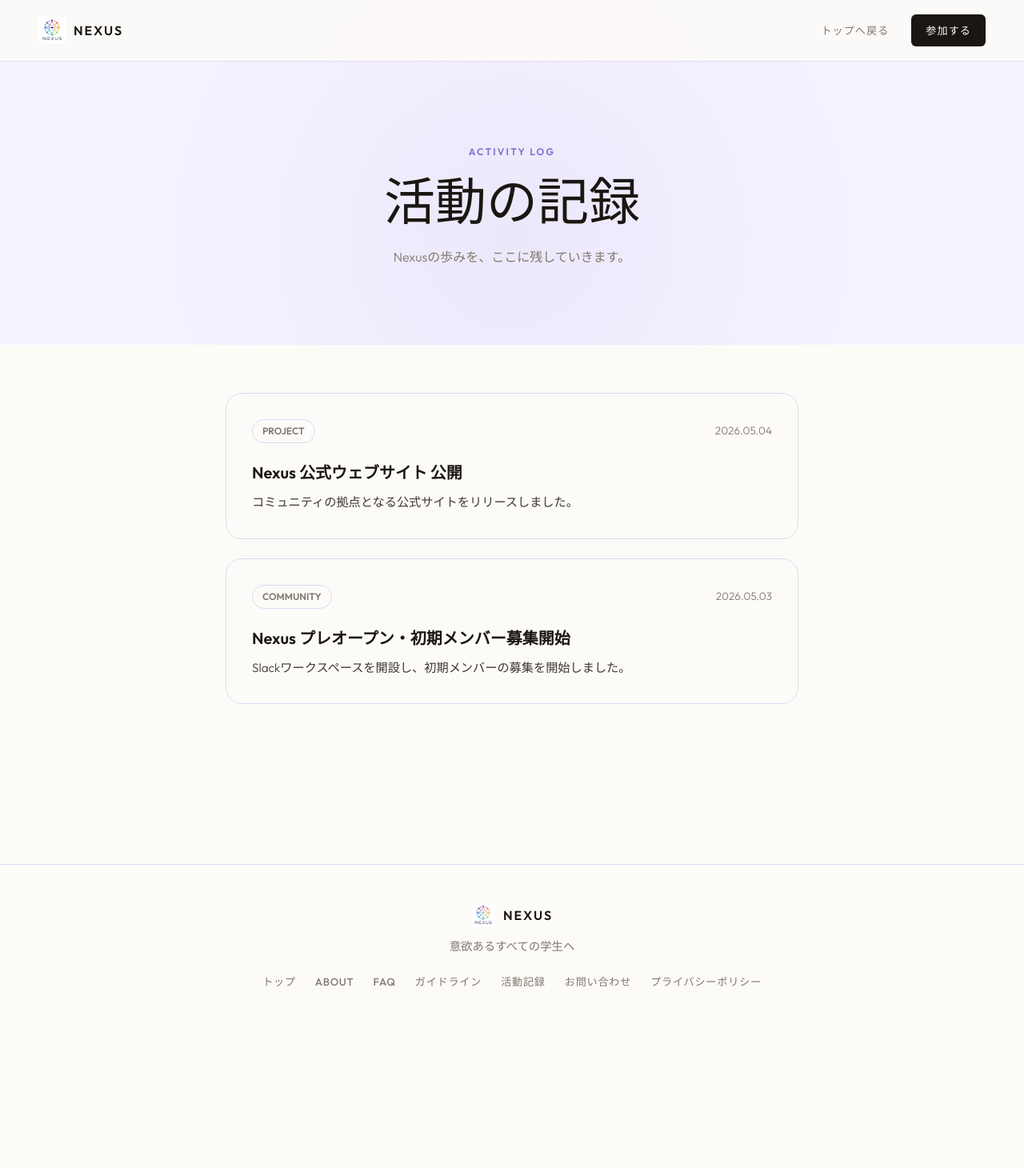
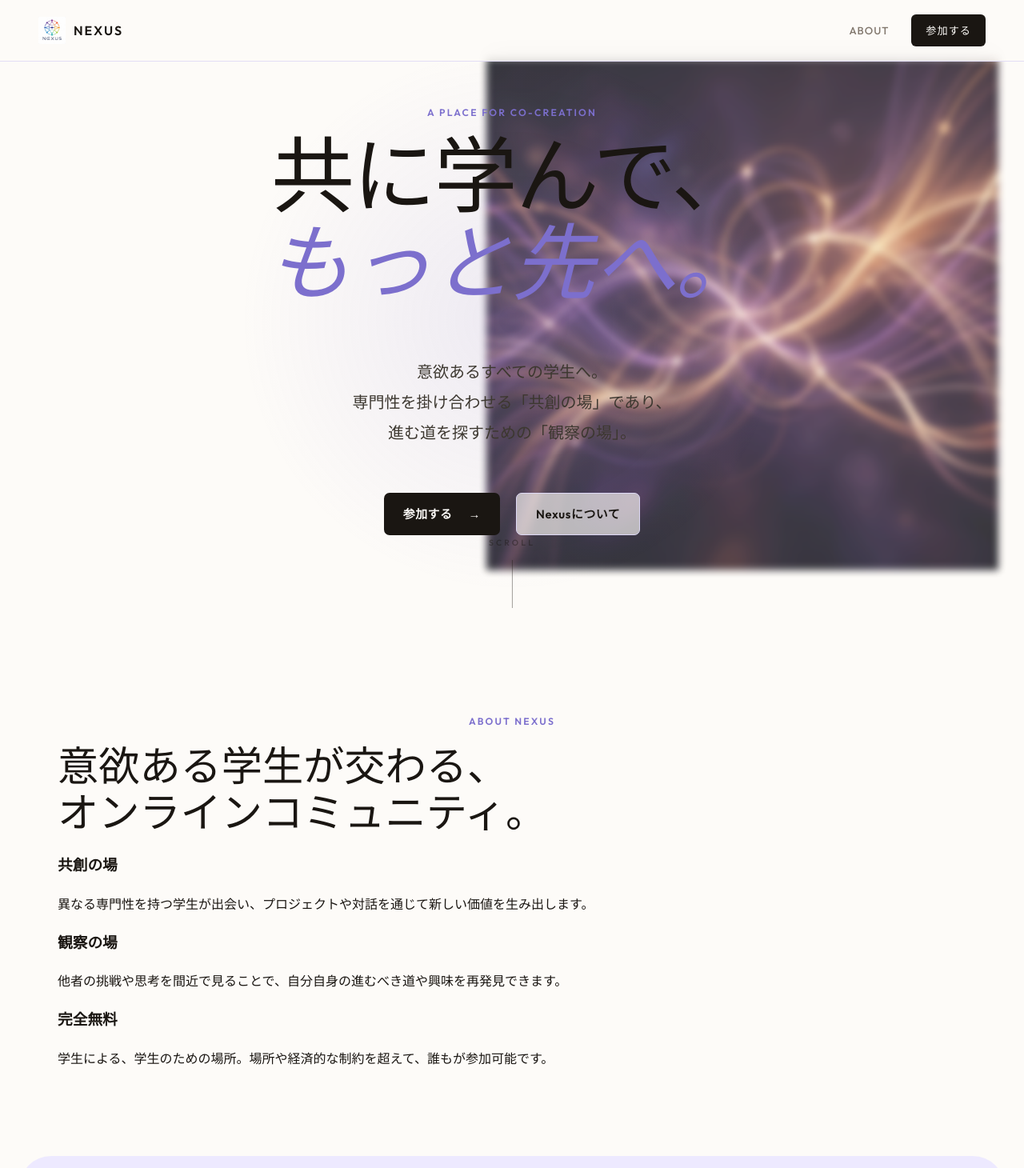
Before and after one commit to Kojki/nexus-website, a Next.js app: page /activity-log in a window 1280 px wide. Shown: the top 1460 px of the page at 80% size. Before the commit the page ends 1286 px from the top, so only its background shows below. Built offline with nearby package versions, Linux system fonts and the light colour scheme; no server answers; the database is empty.

Commit message:
Refactor code structure for improved readability and maintainability

```diff
--- a/app/activity-log/page.tsx
+++ b/app/activity-log/page.tsx
@@ -1,126 +1,172 @@
-"use client";
-
-import { useState, useEffect } from "react";
-import { supabase } from "@/lib/supabase";
 import Image from "next/image";
 import Link from "next/link";
-import { Activity } from "./types";
-import { activities as staticActivities } from "./data"; // 元のデータをインポート
+import { supabase } from "@/lib/supabase";
 
-const joinUrl = "https://join.slack.com/t/nexus-45x8670/shared_invite/zt-3x2vq5935-O7CsSen0PLwlDjNAQvpjgA";
+const joinUrl =
+  "https://join.slack.com/t/nexus-45x8670/shared_invite/zt-3x2vq5935-O7CsSen0PLwlDjNAQvpjgA";
 
-export default function ActivityLogIndex() {
-  const [activities, setActivities] = useState<Activity[]>([]);
-  const [loading, setLoading] = useState(true);
-
-  useEffect(() => {
-    const fetchActivities = async () => {
-      const { data, error } = await supabase
+export default async function Home() {
+  // 最新の活動記録を3件取得
+  const { data: activities } = await supabase
     .from('activities')
     .select('*')
-        .order('date', { ascending: false });
-
-      if (error) {
-        console.error("Error fetching activities:", error);
-        setActivities(staticActivities);
-      } else if (data) {
-
-        const dbData = data.map((item: any) => ({
-          ...item,
-          hasDetail: item.has_detail,
-          id: item.slug
-        }));
-
-        // Supabase のデータと元のデータを合体させ、日付順に並び替え
-        const combined = [...dbData, ...staticActivities].sort((a, b) =>
-          new Date(b.date).getTime() - new Date(a.date).getTime()
-        );
-
-        setActivities(combined);
-      } else {
-        setActivities(staticActivities);
-      }
-      setLoading(false);
-    };
-
-    fetchActivities();
-  }, []);
+    .order('date', { ascending: false })
+    .limit(3);
 
   return (
-    <main>
-      <nav className="site-nav">
+    <main className="page-fade-in">
+      <nav className="site-nav" aria-label="メインナビゲーション">
         <Link className="nav-logo" href="/" aria-label="Nexus ホーム">
           <Image src="/nexus-icon.png" alt="Nexus Logo" width={34} height={34} priority />
           Nexus
         </Link>
         <div className="nav-links">
-          <Link href="/">トップへ戻る</Link>
-          <a className="nav-cta" href={joinUrl} target="_blank" rel="noreferrer">参加する</a>
+          <Link href="/about">ABOUT</Link>
+          <a className="nav-cta" href={joinUrl} target="_blank" rel="noreferrer">
+            参加する
+          </a>
         </div>
       </nav>
 
-      {/* ヘッダーの中央揃えを修正 */}
-      <header className="concept-header" style={{ display: 'flex', flexDirection: 'column', alignItems: 'center', textAlign: 'center' }}>
-        <div className="animate-slide-up" style={{ display: 'flex', flexDirection: 'column', alignItems: 'center' }}>
-          <p className="eyebrow">ACTIVITY LOG</p>
-          <h1 style={{ fontSize: "clamp(2.5rem, 6vw, 4rem)", margin: "0 auto", textAlign: "center" }}>活動の記録</h1>
-          <p style={{ color: "var(--muted)", marginTop: "16px", textAlign: "center" }}>Nexusの歩みを、ここに残していきます。</p>
+      {/* 刷新されたヒーローセクション */}
+      <header className="hero" style={{
+        position: 'relative',
+        overflow: 'hidden',
+        minHeight: '100vh',
+        display: 'flex',
+        alignItems: 'center',
+        padding: '0 5vw'
+      }}>
+        {/* 背景のビジュアル演出 */}
+        <div className="animate-fade-in" style={{
+          position: 'absolute',
+          top: '10%',
+          right: '-5%',
+          width: '65%',
+          height: '80%',
+          zIndex: -1,
+          opacity: 0.8,
+          filter: 'blur(5px)',
+          animation: 'float 8s ease-in-out infinite'
+        }}>
+          <Image
+            src="/hero-visual.png"
+            alt="Nexus Visual"
+            fill
+            style={{ objectFit: 'contain' }}
+            priority
+          />
+        </div>
+
+        <div className="hero-content stagger-entry" style={{ maxWidth: '850px', zIndex: 1 }}>
+          <p className="eyebrow">A PLACE FOR CO-CREATION</p>
+          <h1 style={{
+            fontSize: 'clamp(3.5rem, 9vw, 6.5rem)',
+            lineHeight: 1.05,
+            fontFamily: 'var(--font-display)',
+            fontWeight: 500,
+            marginBottom: '32px',
+            letterSpacing: '-0.02em'
+          }}>
+            共に学んで、<br />
+            <span style={{ color: 'var(--accent)' }}>もっと先へ。</span>
+          </h1>
+          <p className="hero-copy" style={{
+            fontSize: '1.25rem',
+            lineHeight: 1.9,
+            maxWidth: '580px',
+            color: 'var(--ink-soft)',
+            marginBottom: '56px'
+          }}>
+            意欲あるすべての学生へ。<br />
+            専門性を掛け合わせる「共創の場」であり、<br />
+            進む道を探すための「観察の場」。
+          </p>
+
+          <div style={{ display: 'flex', gap: '20px' }}>
+            <a className="button button-dark" href={joinUrl} target="_blank" rel="noreferrer">
+              参加する <span style={{ marginLeft: '8px' }}>→</span>
+            </a>
+            <Link href="/about" className="button button-ghost">
+              Nexusについて
+            </Link>
+          </div>
+        </div>
+
+        {/* スクロールインジケーター */}
+        <div style={{
+          position: 'absolute',
+          bottom: '40px',
+          left: '50%',
+          transform: 'translateX(-50%)',
+          display: 'flex',
+          flexDirection: 'column',
+          alignItems: 'center',
+          gap: '12px',
+          opacity: 0.4
+        }}>
+          <span style={{ fontSize: '0.65rem', letterSpacing: '0.3em', fontWeight: 700 }}>SCROLL</span>
+          <div style={{ width: '1px', height: '60px', background: 'var(--ink)', animation: 'scrollLine 2.5s ease-in-out infinite' }} />
         </div>
       </header>
 
-      <section className="concept-container">
-        {loading ? (
-          <div style={{ textAlign: "center", padding: "100px 0", color: "var(--muted)" }}>読み込み中...</div>
-        ) : activities.length > 0 ? (
-          <div style={{ display: "flex", flexDirection: "column", gap: "24px", marginBottom: "80px" }}>
-            {activities.map((item, index) => {
-              const cardStyle: React.CSSProperties = {
-                padding: "32px",
-                borderRadius: "20px",
-                background: "var(--warm-white)",
-                border: item.hasDetail ? "2px solid var(--accent-light)" : "1px solid var(--border)",
-                transition: "all 0.3s ease",
-                cursor: item.hasDetail ? "pointer" : "default",
-                position: "relative",
-                width: "100%"
-              };
+      {/* About Section */}
+      <section className="section stagger-entry" id="about">
+        <p className="eyebrow">ABOUT NEXUS</p>
+        <h2 className="section-title">意欲ある学生が交わる、<br />オンラインコミュニティ。</h2>
+        <div className="grid">
+          <div className="card">
+            <h3>共創の場</h3>
+            <p>異なる専門性を持つ学生が出会い、プロジェクトや対話を通じて新しい価値を生み出します。</p>
+          </div>
+          <div className="card">
+            <h3>観察の場</h3>
+            <p>他者の挑戦や思考を間近で見ることで、自分自身の進むべき道や興味を再発見できます。</p>
+          </div>
+          <div className="card">
+            <h3>完全無料</h3>
+            <p>学生による、学生のための場所。場所や経済的な制約を超えて、誰もが参加可能です。</p>
+          </div>
+        </div>
+      </section>
 
-              const CardContent = (
-                <div style={cardStyle}>
-                  <div style={{ display: "flex", justifyContent: "space-between", alignItems: "center", marginBottom: "12px" }}>
-                    <span style={{
-                      fontSize: "0.75rem",
-                      fontWeight: 700,
-                      color: item.hasDetail ? "var(--accent)" : "var(--muted)",
-                      background: item.hasDetail ? "var(--accent-pale)" : "transparent",
-                      padding: "4px 12px",
-                      borderRadius: "999px",
-                      border: item.hasDetail ? "none" : "1px solid var(--border)"
-                    }}>
-                      {item.category}
-                    </span>
-                    <span style={{ fontSize: "0.85rem", color: "var(--muted)" }}>{item.date}</span>
+      {/* Latest Activity Section */}
+      <section className="section stagger-entry" style={{ background: 'var(--accent-pale)', borderRadius: '40px', margin: '0 24px' }}>
+        <div style={{ display: 'flex', justifyContent: 'space-between', alignItems: 'flex-end', marginBottom: '48px' }}>
+          <div>
+            <p className="eyebrow">LATEST ACTIVITIES</p>
+            <h2 className="section-title" style={{ marginBottom: 0 }}>活動の記録</h2>
           </div>
-                  <h3 style={{ fontSize: "1.25rem", color: "var(--ink)", marginBottom: "8px", fontWeight: 700 }}>{item.title}</h3>
-                  <p style={{ color: "var(--ink-soft)", fontSize: "0.95rem", lineHeight: 1.6, margin: 0 }}>{item.summary}</p>
-                  {item.hasDetail && <div style={{ marginTop: "16px", color: "var(--accent)", fontWeight: 700, fontSize: "0.9rem" }}>詳細をチェックする →</div>}
+          <Link href="/activity-log" className="button button-ghost">一覧を見る →</Link>
         </div>
-              );
-
-              return (
-                <div key={item.id} className="animate-slide-up" style={{ animationDelay: `${index * 100}ms` }}>
-                  {item.hasDetail ? (
-                    <Link href={`/activity-log/${item.id}`} style={{ textDecoration: "none" }}>{CardContent}</Link>
-                  ) : (
-                    CardContent
+        <div className="grid">
+          {activities?.map((activity) => (
+            <div key={activity.id} className="card" style={{ background: 'white' }}>
+              <div style={{ display: 'flex', gap: '12px', marginBottom: '16px' }}>
+                <span style={{ fontSize: '0.7rem', fontWeight: 700, color: 'var(--accent)' }}>{activity.category}</span>
+                <span style={{ fontSize: '0.7rem', color: 'var(--muted)' }}>{activity.date}</span>
+              </div>
+              <h3 style={{ fontSize: '1.2rem', marginBottom: '12px' }}>{activity.title}</h3>
+              <p style={{ fontSize: '0.9rem', color: 'var(--ink-soft)', marginBottom: '20px' }}>{activity.summary}</p>
+              {activity.has_detail && (
+                <Link href={`/activity-log/${activity.slug}`} style={{ fontSize: '0.85rem', color: 'var(--accent)', fontWeight: 700 }}>
+                  詳細を読む →
+                </Link>
               )}
             </div>
-              );
-            })}
+          ))}
         </div>
-        ) : (
-          <div style={{ textAlign: "center", padding: "100px 0", color: "var(--muted)" }}>活動記録はまだありません。</div>
-        )}
+      </section>
+
+      <section className="section" style={{ textAlign: "center", padding: "120px 24px" }}>
+        <h2 className="section-title">さあ、もっと先へ。</h2>
+        <p style={{ maxWidth: "600px", margin: "0 auto 40px", lineHeight: 1.8, color: "var(--ink-soft)" }}>
+          Nexusは、あなたの専門性や意欲を歓迎します。<br />
+          Slackコミュニティへの参加は以下のボタンから。
+        </p>
+        <a className="button button-dark" href={joinUrl} target="_blank" rel="noreferrer" style={{ padding: "20px 60px", fontSize: "1.1rem" }}>
+          コミュニティに参加する（無料）
+        </a>
       </section>
 
       <footer>
@@ -129,7 +175,7 @@ export default function ActivityLogIndex() {
           Nexus
         </div>
         <p>意欲あるすべての学生へ</p>
-        <nav className="footer-links" aria-label="フッターナビゲーション">
+        <nav className="footer-links">
           <Link href="/">トップ</Link>
           <Link href="/about">About</Link>
           <Link href="/faq">FAQ</Link>
--- a/app/globals.css
+++ b/app/globals.css
@@ -993,3 +993,39 @@ footer p {
   margin-left: 8px;
   vertical-align: middle;
 }
+/* Page Transition Animations */
+.page-fade-in {
+  animation: fadeIn 0.8s cubic-bezier(0.16, 1, 0.3, 1) forwards;
+}
+
+@keyframes fadeIn {
+  from {
+    opacity: 0;
+    transform: translateY(10px);
+  }
+  to {
+    opacity: 1;
+    transform: translateY(0);
+  }
+}
+
+/* Staggered entry for child elements */
+.stagger-entry > * {
+  opacity: 0;
+  animation: fadeIn 0.8s cubic-bezier(0.16, 1, 0.3, 1) forwards;
+}
+
+.stagger-entry > *:nth-child(1) { animation-delay: 0.1s; }
+.stagger-entry > *:nth-child(2) { animation-delay: 0.2s; }
+.stagger-entry > *:nth-child(3) { animation-delay: 0.3s; }
+.stagger-entry > *:nth-child(4) { animation-delay: 0.4s; }
+
+/* Enhanced Button Hover */
+.button {
+  transition: all 0.4s cubic-bezier(0.16, 1, 0.3, 1);
+}
+
+.button:hover {
+  transform: translateY(-2px) scale(1.02);
+  box-shadow: 0 10px 25px rgba(124, 111, 205, 0.2);
+}
```
Also changed, not shown: public/hero-visual.png (added). Lines whose indentation alone changed are shown as unchanged.
